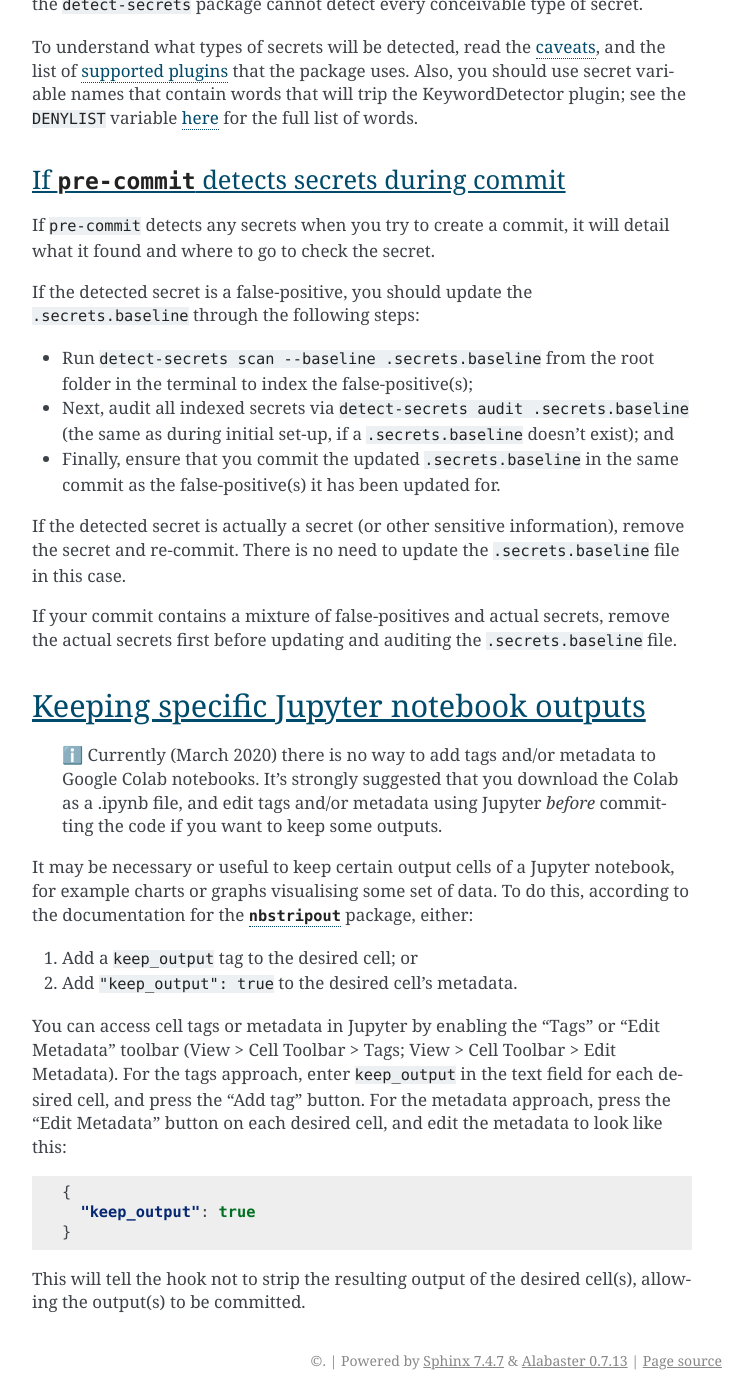
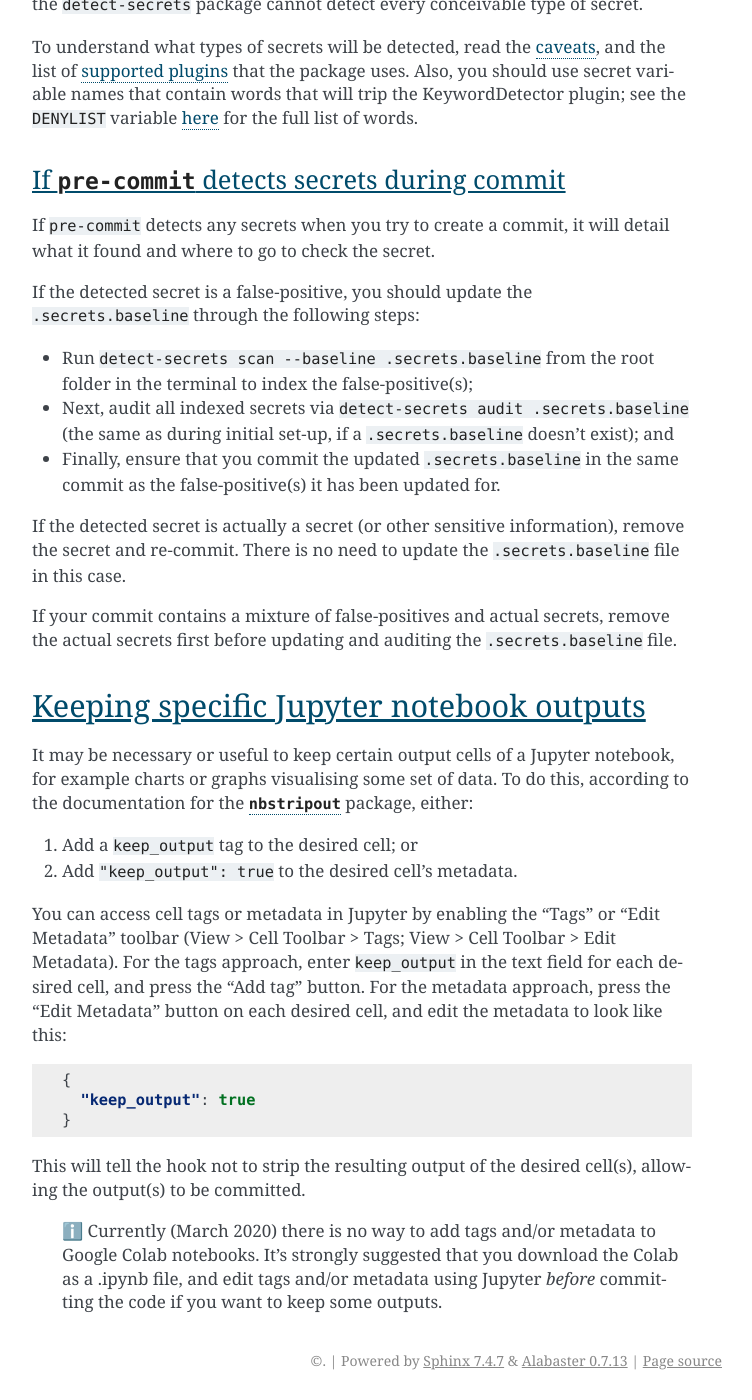
Before and after one commit to best-practice-and-impact/govcookiecutter, a Sphinx documentation site: the page built from {{ cookiecutter.repo_name }}/docs/contributor_guide/pre_commit_hooks.md, in a window 1280 px wide and 1400 px high, scrolled down 1972 px. Shown: the whole window, without its empty margins (388-1140 px from the left). Built offline with Sphinx 7.4.7, drawn with Linux system fonts in a browser that asks for light colours; pages that are not in the unit, such as notebooks, are missing from menus; part of the change alters nothing that is shown.

```diff
--- a/{{ cookiecutter.repo_name }}/docs/contributor_guide/pre_commit_hooks.md
+++ b/{{ cookiecutter.repo_name }}/docs/contributor_guide/pre_commit_hooks.md
@@ -94,10 +94,6 @@ updating and auditing the `.secrets.baseline` file.
 
 ## Keeping specific Jupyter notebook outputs
 
->  ℹ️ Currently (March 2020) there is no way to add tags and/or metadata to Google Colab notebooks. It's strongly
-> suggested that you download the Colab as a .ipynb file, and edit tags and/or metadata using Jupyter _before_
-> committing the code if you want to keep some outputs.
-
 It may be necessary or useful to keep certain output cells of a Jupyter notebook, for example charts or graphs
 visualising some set of data. To do this, according to the documentation for the [`nbstripout`][nbstripout] package,
 either:
@@ -119,6 +115,10 @@ button on each desired cell, and edit the metadata to look like this:
 This will tell the hook not to strip the resulting output of the desired cell(s), allowing the output(s) to be
 committed.
 
+>  ℹ️ Currently (March 2020) there is no way to add tags and/or metadata to Google Colab notebooks. It's strongly
+> suggested that you download the Colab as a .ipynb file, and edit tags and/or metadata using Jupyter _before_
+> committing the code if you want to keep some outputs.
+
 [detect-secrets]: https://github.com/Yelp/detect-secrets
 [detect-secrets-caveats]: https://github.com/Yelp/detect-secrets#caveats
 [detect-secrets-keyword-detector]: https://github.com/Yelp/detect-secrets/blob/master/detect_secrets/plugins/keyword.py
```
